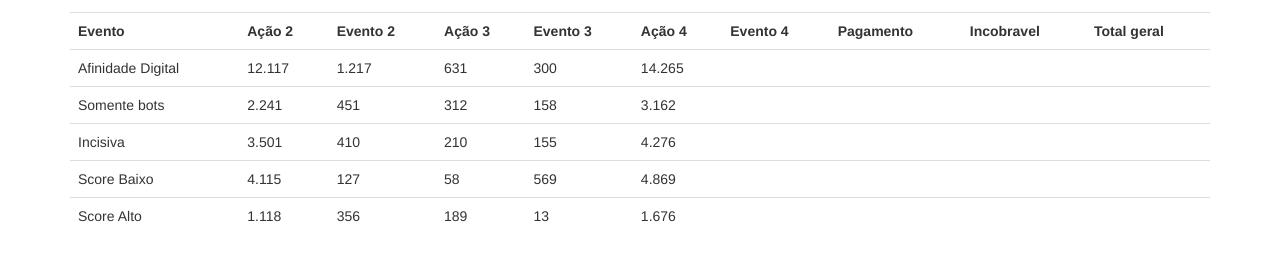
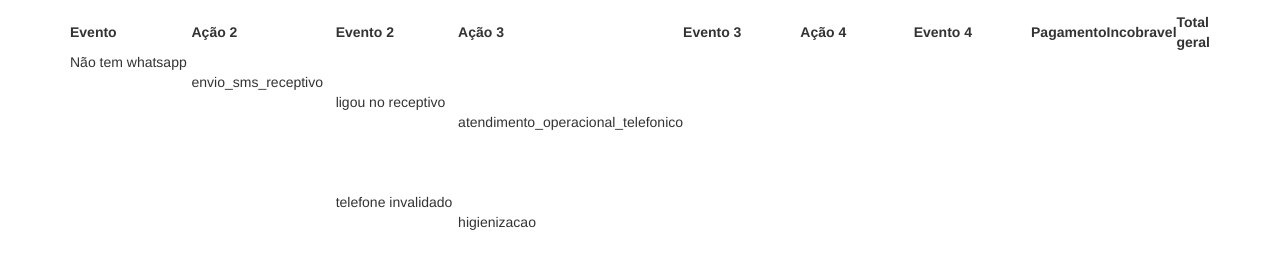
Before and after one commit to gbencke/HackathonIGEOC, a plain HTML site: page frontend/deep/resultado.html in a window 1280 px wide. Shown: the part 153-422 px from the top of the page. Drawn offline with Linux system fonts and the light colour scheme.

Commit message:
Continuidade da criacão da tabela de resutado

```diff
--- a/frontend/deep/resultado.html
+++ b/frontend/deep/resultado.html
@@ -40,78 +40,126 @@
 
         <div class="row">
             <div class="col-md-12">
-                <table class="table table-hover">
+                <table class="">
                     <tr>
-                        <th>Evento</th>
-                        <th>Ação 2</th>
-                        <th>Evento 2</th>
-                        <th>Ação 3</th>
-                        <th>Evento 3</th>
-                        <th>Ação 4</th>
-                        <th>Evento 4</th>
+                        <th style="width: 150px;">Evento</th>
+                        <th style="width: 150px;">Ação 2</th>
+                        <th style="width: 150px;">Evento 2</th>
+                        <th style="width: 150px;">Ação 3</th>
+                        <th style="width: 150px;">Evento 3</th>
+                        <th style="width: 150px;">Ação 4</th>
+                        <th style="width: 150px;">Evento 4</th>
                         <th>Pagamento</th>
                         <th>Incobravel</th>
                         <th>Total geral</th>
                     </tr>
                     <tr>
-                        <td>Afinidade Digital</td>
-                        <td>12.117</td>
-                        <td>1.217</td>
-                        <td>631</td>
-                        <td>300</td>
-                        <td>14.265</td>
-                        <td></td>
-                        <td></td>
-                        <td></td>
-                        <td></td>
+                        <td>Não tem whatsapp</td>
+                        <td>&nbsp</td>
+                        <td>&nbsp</td>
+                        <td>&nbsp</td>
+                        <td>&nbsp</td>
+                        <td>&nbsp</td>
+                        <td>&nbsp</td>
+                        <td>&nbsp</td>
+                        <td>&nbsp</td>
+                        <td>&nbsp</td>
                     </tr>
                     <tr>
-                        <td>Somente bots</td>
-                        <td>2.241</td>
-                        <td>451</td>
-                        <td>312</td>
-                        <td>158</td>
-                        <td>3.162</td>
-                        <td></td>
-                        <td></td>
-                        <td></td>
-                        <td></td>
+                        <td>&nbsp</td>
+                        <td>envio_sms_receptivo</td>
+                        <td>&nbsp</td>
+                        <td>&nbsp</td>
+                        <td>&nbsp</td>
+                        <td>&nbsp</td>
+                        <td>&nbsp</td>
+                        <td>&nbsp</td>
+                        <td>&nbsp</td>
+                        <td>&nbsp</td>
                     </tr>
                     <tr>
-                        <td>Incisiva</td>
-                        <td>3.501</td>
-                        <td>410</td>
-                        <td>210</td>
-                        <td>155</td>
-                        <td>4.276</td>
-                        <td></td>
-                        <td></td>
-                        <td></td>
-                        <td></td>
+                        <td>&nbsp</td>
+                        <td>&nbsp</td>
+                        <td>ligou no receptivo</td>
+                        <td>&nbsp</td>
+                        <td>&nbsp</td>
+                        <td>&nbsp</td>
+                        <td>&nbsp</td>
+                        <td>&nbsp</td>
+                        <td>&nbsp</td>
+                        <td>&nbsp</td>
                     </tr>
                     <tr>
-                        <td>Score Baixo</td>
-                        <td>4.115</td>
-                        <td>127</td>
-                        <td>58</td>
-                        <td>569</td>
-                        <td>4.869</td>
-                        <td></td>
-                        <td></td>
-                        <td></td>
-                        <td></td>
+                        <td>&nbsp</td>
+                        <td>&nbsp</td>
+                        <td>&nbsp</td>
+                        <td>atendimento_operacional_telefonico</td>
+                        <td>&nbsp</td>
+                        <td>&nbsp</td>
+                        <td>&nbsp</td>
+                        <td>&nbsp</td>
+                        <td>&nbsp</td>
+                        <td>&nbsp</td>
                     </tr>
                     <tr>
-                        <td>Score Alto</td>
-                        <td>1.118</td>
-                        <td>356</td>
-                        <td>189</td>
-                        <td>13</td>
-                        <td>1.676</td>
-                        <td></td>
-                        <td></td>
-                        <td></td>
-                        <td></td>
+                        <td>&nbsp</td>
+                        <td>&nbsp</td>
+                        <td>&nbsp</td>
+                        <td>&nbsp</td>
+                        <td>&nbsp</td>
+                        <td>&nbsp</td>
+                        <td>&nbsp</td>
+                        <td>&nbsp</td>
+                        <td>&nbsp</td>
+                        <td>&nbsp</td>
+                    </tr>
+                    <tr>
+                        <td>&nbsp</td>
+                        <td>&nbsp</td>
+                        <td>&nbsp</td>
+                        <td>&nbsp</td>
+                        <td>&nbsp</td>
+                        <td>&nbsp</td>
+                        <td>&nbsp</td>
+                        <td>&nbsp</td>
+                        <td>&nbsp</td>
+                        <td>&nbsp</td>
+                    </tr>
+                    <tr>
+                        <td>&nbsp</td>
+                        <td>&nbsp</td>
+                        <td>&nbsp</td>
+                        <td>&nbsp</td>
+                        <td>&nbsp</td>
+                        <td>&nbsp</td>
+                        <td>&nbsp</td>
+                        <td>&nbsp</td>
+                        <td>&nbsp</td>
+                        <td>&nbsp</td>
+                    </tr>
+                    <tr>
+                        <td>&nbsp</td>
+                        <td>&nbsp</td>
+                        <td>telefone invalidado</td>
+                        <td>&nbsp</td>
+                        <td>&nbsp</td>
+                        <td>&nbsp</td>
+                        <td>&nbsp</td>
+                        <td>&nbsp</td>
+                        <td>&nbsp</td>
+                        <td>&nbsp</td>
+                    </tr>
+                    <tr>
+                        <td>&nbsp</td>
+                        <td>&nbsp</td>
+                        <td>&nbsp</td>
+                        <td>higienizacao</td>
+                        <td>&nbsp</td>
+                        <td>&nbsp</td>
+                        <td>&nbsp</td>
+                        <td>&nbsp</td>
+                        <td>&nbsp</td>
+                        <td>&nbsp</td>
                     </tr>
 
                 </table>
```
